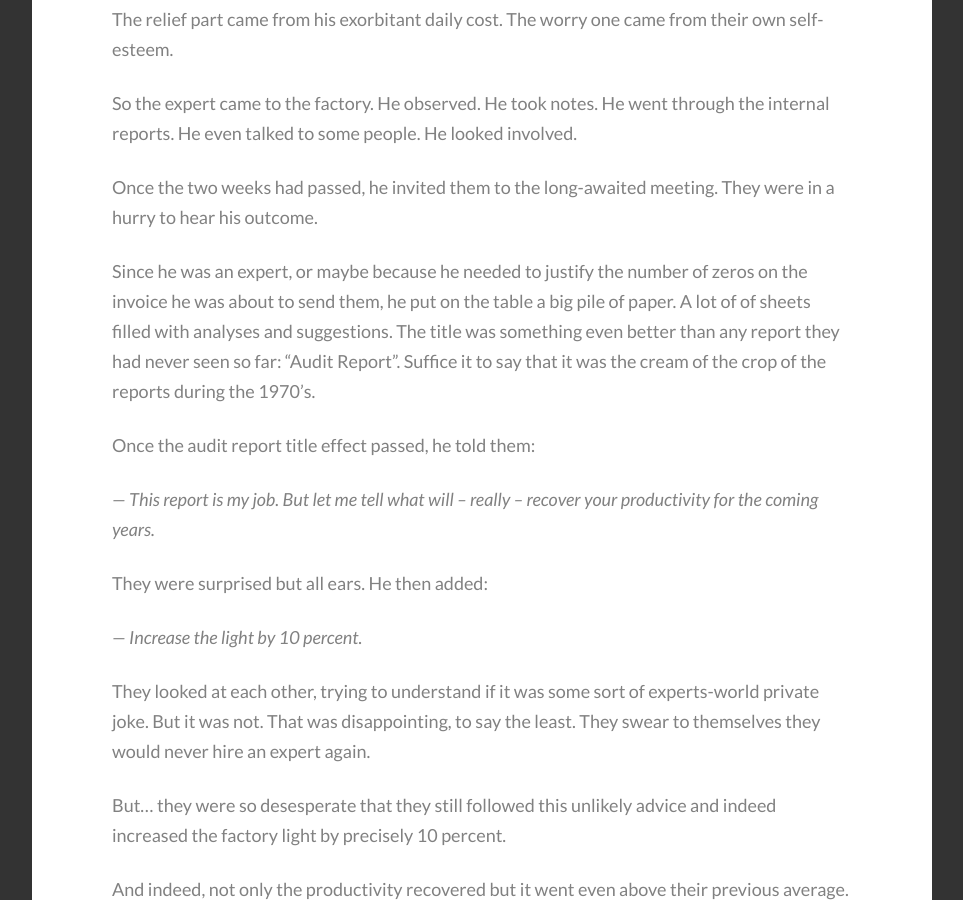
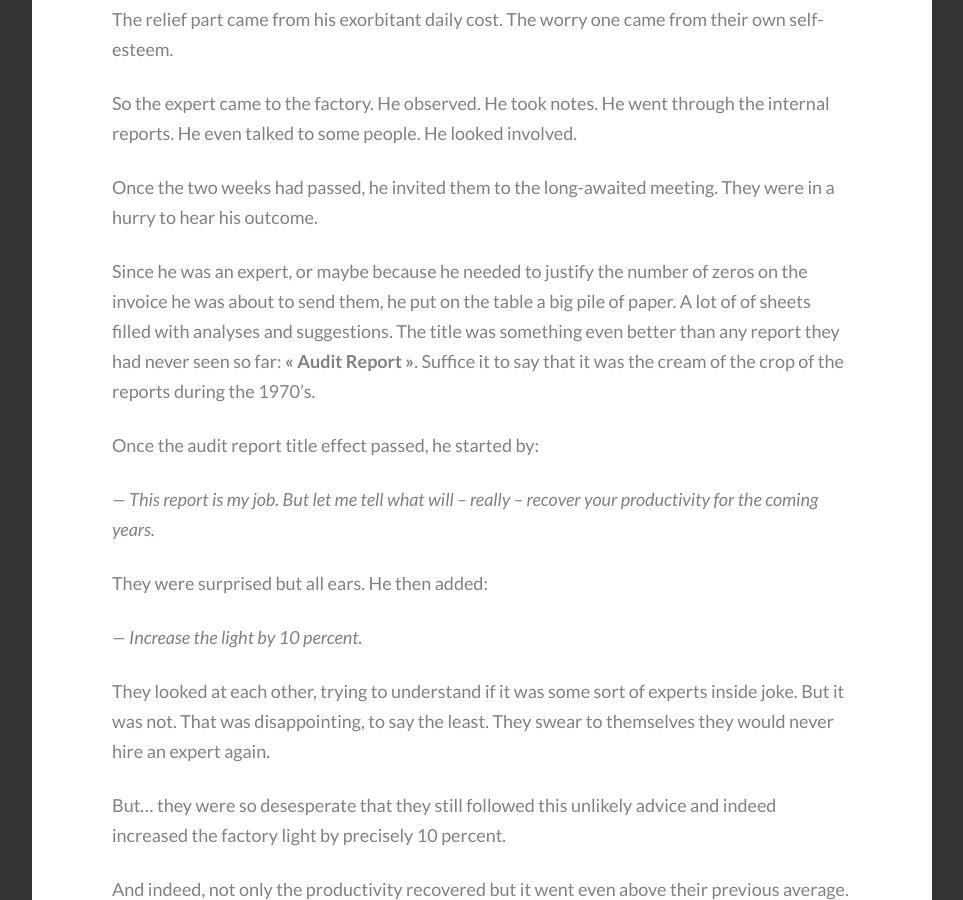
Before and after one commit to ivangabriele/blog, a Jekyll site: the page built from _posts/2018-01-26-the-story-of-a-factory-light.md, in a window 1280 px wide and 900 px high, scrolled down 1589 px. Shown: the whole window, without its empty margins (8-971 px from the left). Built offline with Jekyll 4.4.1, drawn with Linux system fonts in a browser that asks for light colours; some web fonts are replaced; comment, search, counter and statistics services are not loaded.

Commit message:
posts: update

```diff
--- a/_posts/2018-01-26-the-story-of-a-factory-light.md
+++ b/_posts/2018-01-26-the-story-of-a-factory-light.md
@@ -25,9 +25,9 @@ So the expert came to the factory. He observed. He took notes. He went through t
 
 Once the two weeks had passed, he invited them to the long-awaited meeting. They were in a hurry to hear his outcome.
 
-Since he was an expert, or maybe because he needed to justify the number of zeros on the invoice he was about to send them, he put on the table a big pile of paper. A lot of of sheets filled with analyses and suggestions. The title was something even better than any report they had never seen so far: "Audit Report". Suffice it to say that it was the cream of the crop of the reports during the 1970's.
+Since he was an expert, or maybe because he needed to justify the number of zeros on the invoice he was about to send them, he put on the table a big pile of paper. A lot of of sheets filled with analyses and suggestions. The title was something even better than any report they had never seen so far: **« Audit Report »**. Suffice it to say that it was the cream of the crop of the reports during the 1970's.
 
-Once the audit report title effect passed, he told them:
+Once the audit report title effect passed, he started by:
 
 *— This report is my job. But let me tell what will – really – recover your productivity for the coming years.*
 
@@ -35,7 +35,7 @@ They were surprised but all ears. He then added:
 
 *— Increase the light by 10 percent.*
 
-They looked at each other, trying to understand if it was some sort of experts-world private joke. But it was not. That was disappointing, to say the least. They swear to themselves they would never hire an expert again.
+They looked at each other, trying to understand if it was some sort of experts inside joke. But it was not. That was disappointing, to say the least. They swear to themselves they would never hire an expert again.
 
 But... they were so desesperate that they still followed this unlikely advice and indeed increased the factory light by precisely 10 percent.
 
```
